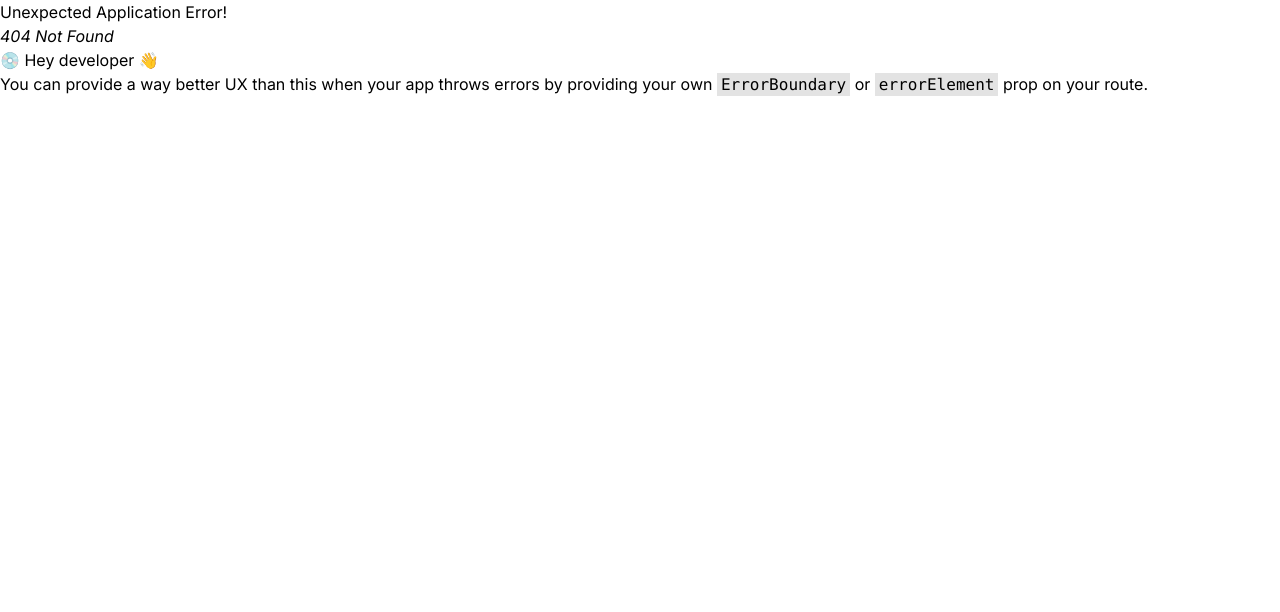
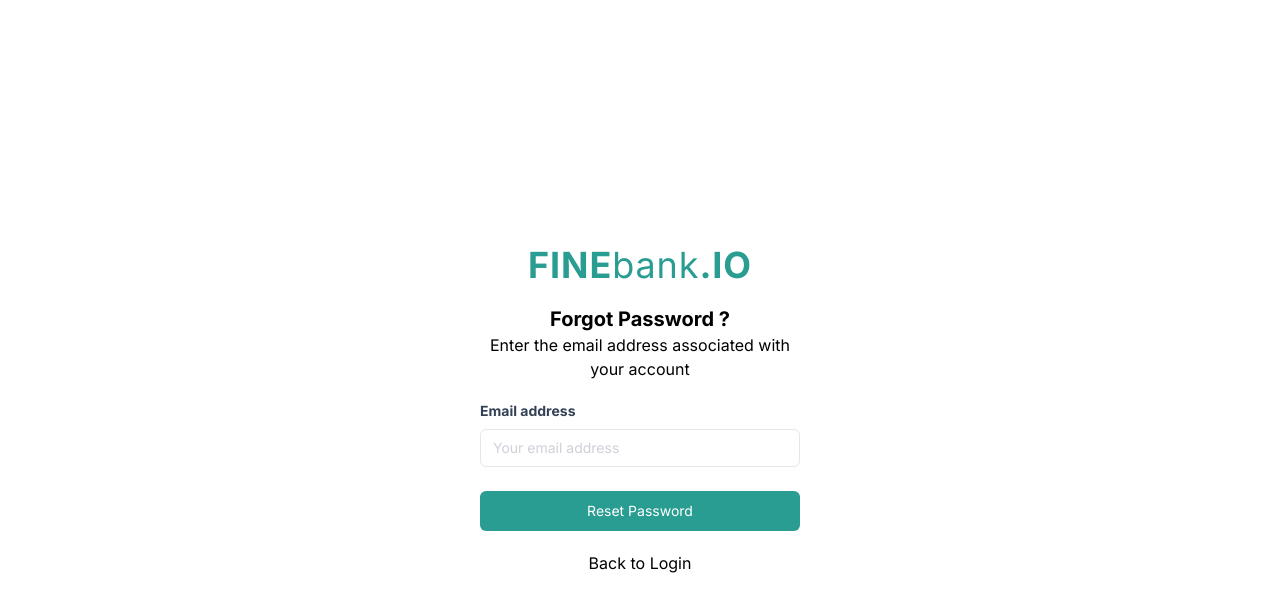
Before and after one commit to rizkishafara/learn_react, a React (Vite) app: page /forgot-password in a window 1280 px wide. Before the commit this address had no page. Shown: the top 612 px of the page. Built offline with nearby package versions, Linux system fonts and the light colour scheme.

Commit message:
add:forgot password page

```diff
--- a/src/App.jsx
+++ b/src/App.jsx
@@ -1,6 +1,7 @@
-import { createBrowserRouter, RouterProvider } from "react-router-dom";
+import { createBrowserRouter, Navigate, RouterProvider } from "react-router-dom";
 import SignInPage from "./pages/SignIn";
 import SignUpPage from "./pages/SignUp";
+import ForgotPassPage from "./pages/ForgotPass";
 
 const App = () => {
   // return (
@@ -9,6 +10,11 @@ const App = () => {
   //   </div>
   // );
   const myRouter = createBrowserRouter([
+    {
+      path: "/",
+      element: <Navigate to="/login" />,
+    },
+
     {
       path: "/login",
       element: (
@@ -25,6 +31,14 @@ const App = () => {
         </div>
       ),
     },
+    {
+      path: "/forgot-password",
+      element: (
+        <div className="flex justify-center min-h-screen items-center">
+          <ForgotPassPage />
+        </div>
+      ),
+    },
   ]);
   return (
     <>
--- /dev/null
+++ b/src/components/Fragments/FormForgotPass.jsx
@@ -0,0 +1,24 @@
+import Button from "../Elements/Button";
+import LabeledInput from "../Elements/LabeledInput";
+
+const FormForgotPass = () => {
+  return (
+    <div>
+      <div className="text-center font-bold text-xl">Forgot Password ?</div>
+      <div className="text-center text-gray-03 pb-5 ">
+        Enter the email address associated with your account
+      </div>
+      <form action="">
+        <LabeledInput
+          label="Email address"
+          type="email"
+          placeholder="Your email address"
+          name="email"
+        />
+        <Button variant="bg-primary w-full text-white">Reset Password</Button>
+      </form>
+    </div>
+  );
+};
+
+export default FormForgotPass;
--- a/src/components/Fragments/FormSignIn.jsx
+++ b/src/components/Fragments/FormSignIn.jsx
@@ -17,6 +17,7 @@ const FormSignIn = () => {
         placeholder="*************"
         name="password"
       />
+      <a href="/forgot-password" className="block text-right text-gray-03 mt-2 text-sm font-bold">Forgot Password?</a>
       <Checkbox label="Keep me signed in" name="status" />
       <Button variant="bg-primary w-full text-white">Login</Button>
     </form>
--- a/src/components/Layouts/AuthLayout.jsx
+++ b/src/components/Layouts/AuthLayout.jsx
@@ -9,14 +9,30 @@ const Authlayout = (props) => {
     <div className="w-full max-w-xs">
       <Logo />
       {children}
+      {title !== "forgot password" ? (
+        <>
           <div className="py-7 flex justify-center text-xs text-gray-03">
             <span className="bg-white px-5"> or {title} with</span>
           </div>
           <Button variant="bg-gray-05 w-full text-gray-01">
             <span className="text-dec">Continue with Google</span>
           </Button>
+        </>
+      ) : null}
 
-
+      {title === "sign in" ? (
+        <a href="/register" className="block text-center text-gray-03 mt-5">
+          Create an Account
+        </a>
+      ) : title === "sign up" ? (
+        <a href="/login" className="block text-center text-gray-03 mt-5">
+          Already have an Account ?
+        </a>
+      ) : (
+        <a href="/login" className="block text-center text-gray-03 mt-5">
+          Back to Login
+        </a>
+      )}
     </div>
   );
 };
--- /dev/null
+++ b/src/pages/ForgotPass.jsx
@@ -0,0 +1,12 @@
+import FormForgotPass from "../components/Fragments/FormForgotPass";
+import Authlayout from "../components/Layouts/AuthLayout";
+
+const ForgotPassPage = () => {
+  return (
+    <Authlayout title="forgot password">
+      <FormForgotPass />
+    </Authlayout>
+  );
+};
+
+export default ForgotPassPage;
--- a/src/pages/SignUp.jsx
+++ b/src/pages/SignUp.jsx
@@ -1,4 +1,3 @@
-// import React from "react";
 import FormSignUp from "../components/Fragments/FormSignUp";
 import Authlayout from "../components/Layouts/AuthLayout";
 
```
Lines whose indentation alone changed are shown as unchanged.
